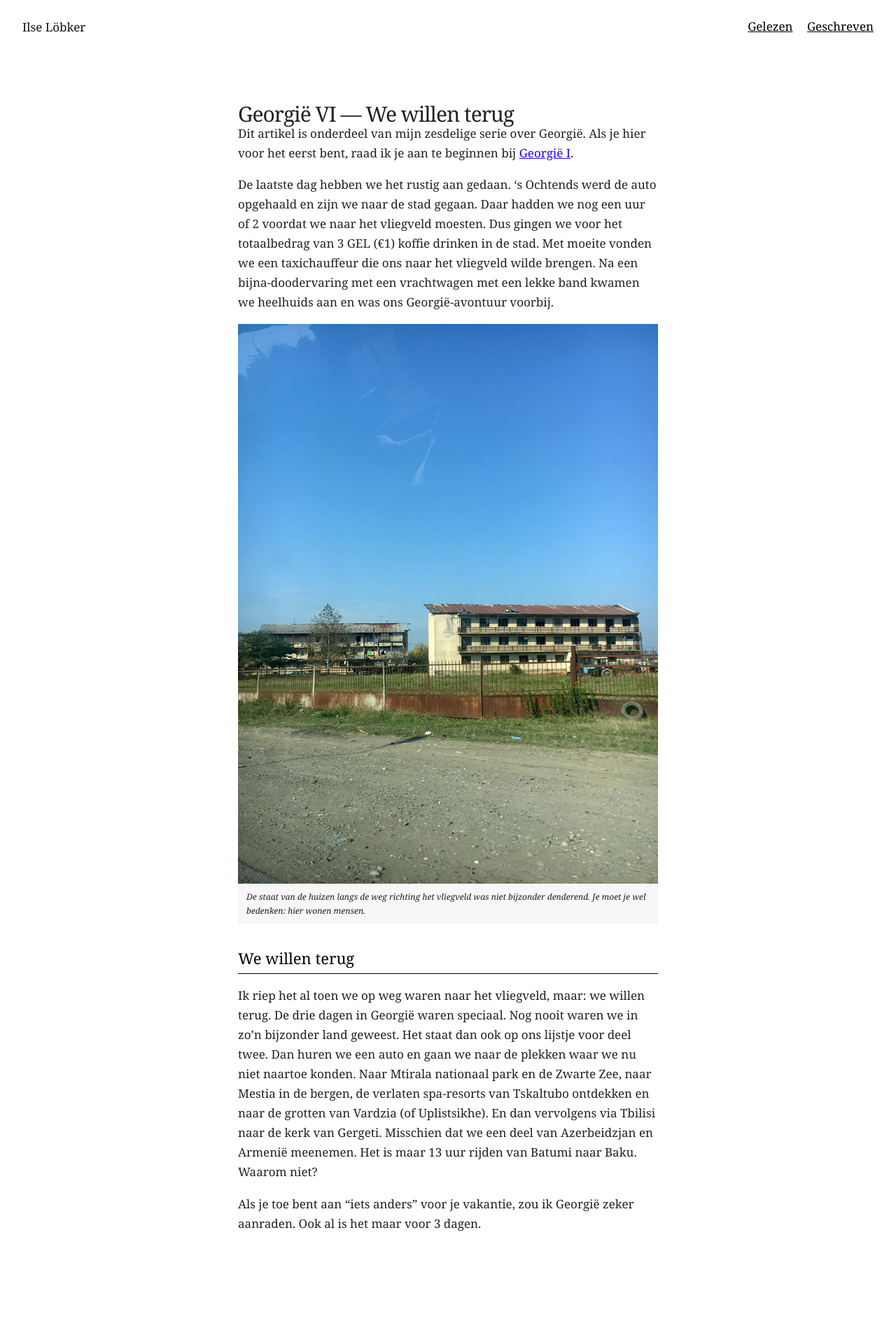
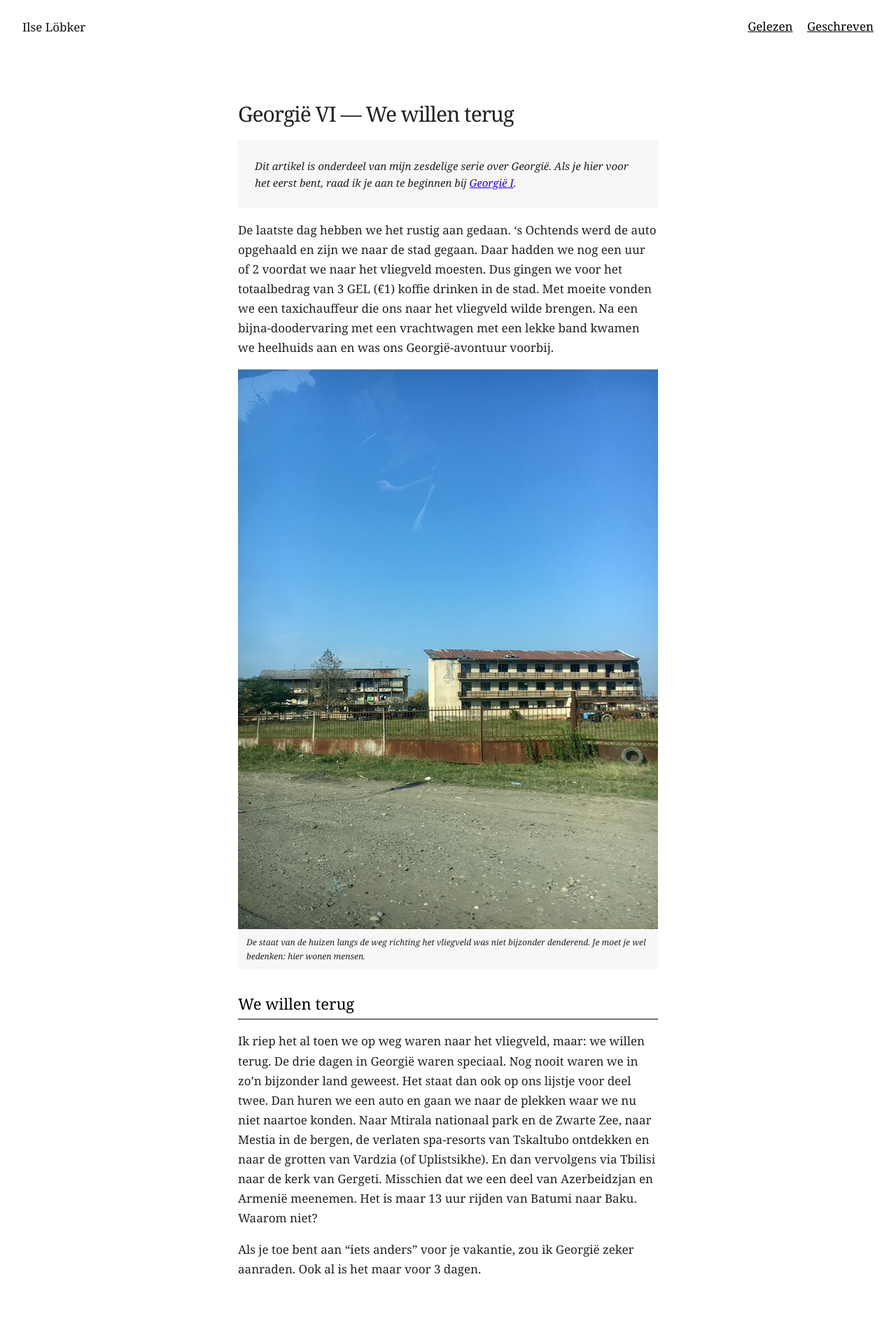
Before and after one commit to imlsw/imlsw.github.io, a Jekyll site: the page built from _posts/2020-06-26-georgie-vi.md, in a window 1280 px wide. Shown: the whole page at 70% size. Built offline with Jekyll 4.4.1, drawn with Linux system fonts in a browser that asks for light colours; before the commit the page ends 1853 px from its top, so only the background shows below that.

Commit message:
Updated stylesheet.

```diff
--- a/_sass/main.scss
+++ b/_sass/main.scss
@@ -52,12 +52,20 @@ h3 {
   margin: 32px 0 -8px 0;
 }
 
-/* Date */
+/* Special texts */
 .date {
   font-size: 15px;
   color: #999;
   margin: 16px 0 -4px 0;
   padding: 0;
+}
+
+.disclaimer {
+  background-color: #f7f7f7;
+  font-size: 15px;
+  font-style: italic;
+  margin: 24px 0 0 0;
+  padding: 24px;
 }
 
 /* Images */
```
